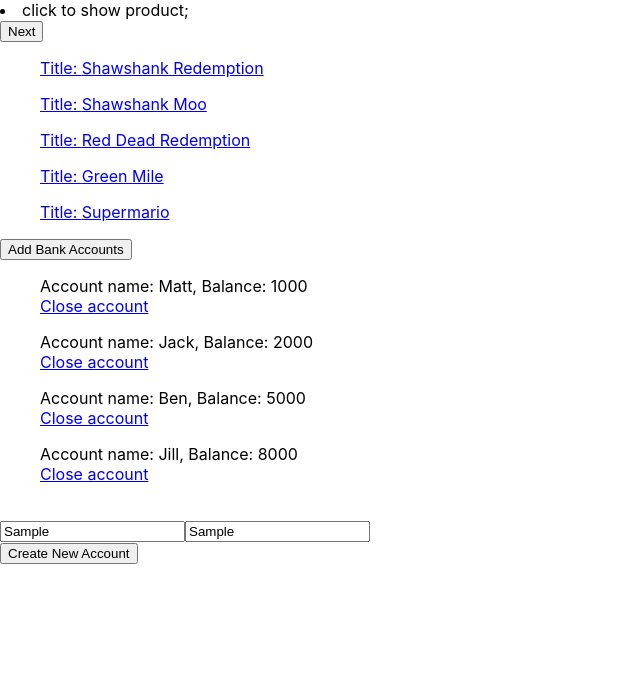
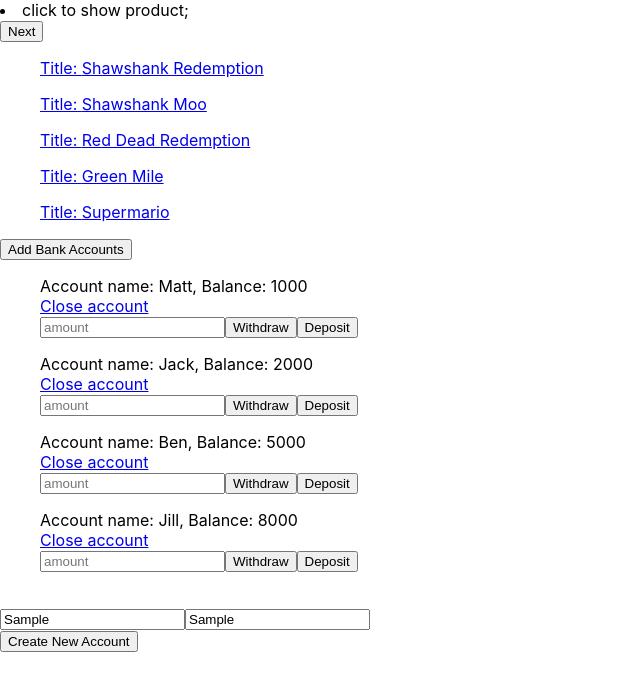
Before and after one commit to csmattc/JS2-Exercises, a React (Create React App) app in the folder my-app/: page / in a window 1280 px wide. Both pictures are taken after typing "Sample", "Sample" into the empty fields and a click on the button "Add Bank Accounts". Shown: the top 690 px of the page, without its empty margins (0-640 px from the left). Built offline with nearby package versions, Linux system fonts and the light colour scheme.

Commit message:
Now able to withdraw and deposit money into bank accounts

```diff
--- a/my-app/src/Account.js
+++ b/my-app/src/Account.js
@@ -11,11 +11,11 @@ export default class Account {
     this.balance = balance;
   }
 
-  deposit() {
-
+  deposit(amount) {
+    this.balance = this.balance + amount;
   }
-  withdraw() {
-
+  withdraw(amount) {
+    this.balance = this.balance - amount;
   }
   toString() {
     return "name: " + this.name + " " + "balance: " + this.balance + " Identifier: " + this.uniqueNumber;
--- a/my-app/src/App.js
+++ b/my-app/src/App.js
@@ -56,7 +56,8 @@ class App extends React.Component {
       movies: movieTitles,
       bank: new Bank(),
       accountName: "",
-      accountBalance: ""
+      accountBalance: "",
+      amount:""
   };
     // This binding is necessary to make `this` work in the callback
     this.handleClick = this.handleClick.bind(this);
@@ -107,6 +108,20 @@ class App extends React.Component {
         });
     }
 
+    const updateBalance = (e, account, stateAmount) => {
+      let { bank } = this.state;
+      if(e.target.id === "withdraw"){
+        console.log(account);
+        account.withdraw(Number(stateAmount));
+      } else {
+        account.deposit(Number(stateAmount));
+      }
+      this.setState({
+        amount: "",
+        bank: bank
+      });
+    }
+
     if(this.state.bank.accounts.size > 0){
        this.state.bank.accounts.forEach((_, idx) => accountNames.push(
           <ul>Account name: {this.state.bank.getAccount(idx).name}, Balance: {this.state.bank.getAccount(idx).balance}
@@ -115,6 +130,13 @@ class App extends React.Component {
             <a href="#" onClick={() => closeBankAccount(this.state.bank.getAccount(idx).identifier)}>
               Close account
             </a>
+            <br></br>
+            <input id={"account" + idx} name="amount" value={this.state["account" + idx]} placeholder={"amount"} onChange={(e) => this.setState({
+            ["account" + idx]: e.target.value
+              })}
+            ></input>
+            <button id="withdraw" onClick={(e) => updateBalance(e, bank.getAccount(this.state.bank.getAccount(idx).identifier), this.state["account" + idx])}>Withdraw</button>
+            <button id="deposit" onClick={(e) => updateBalance(e, bank.getAccount(this.state.bank.getAccount(idx).identifier), this.state["account" + idx])}>Deposit</button>
           </ul>
        ));
        return accountNames;
@@ -122,11 +144,11 @@ class App extends React.Component {
   }
 
   renderAddNewBankAccount(){
-    let { bank, accountName,accountBalance } = this.state;
+    let { bank, accountName, accountBalance } = this.state;
 
     const addNewBankAccount = (e) => {
       e.preventDefault();
-      bank.openAccount(accountName, accountBalance);
+      bank.openAccount(accountName, Number(accountBalance));
       this.setState({
         accountName: "",
         accountBalance: "",
```
